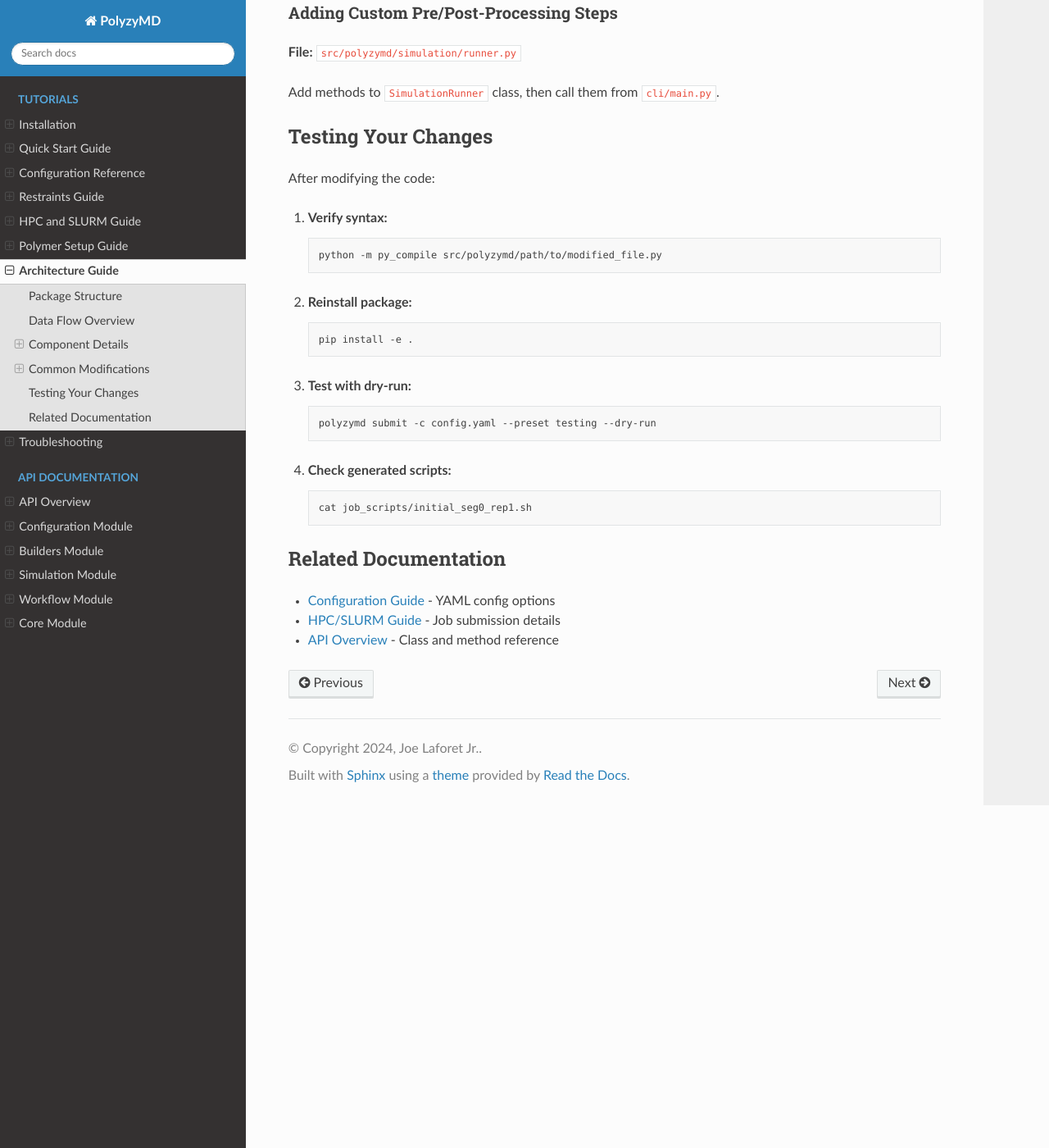
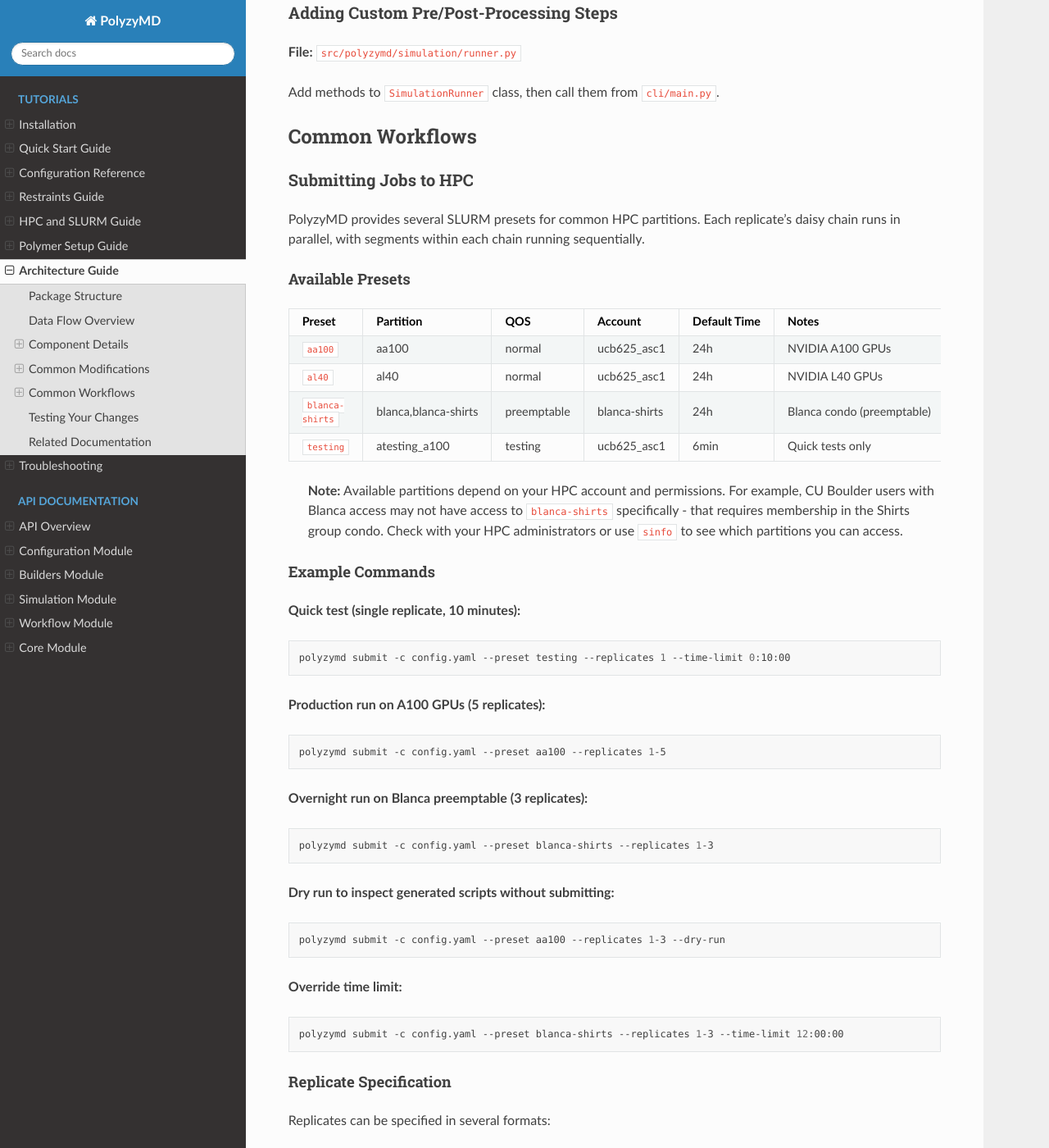
Before and after one commit to joelaforet/polyzymd, a Sphinx documentation site: the page built from docs/source/tutorials/architecture.md, in a window 1280 px wide and 1400 px high, scrolled down 7493 px. Shown: the whole window at 82% size. Built offline with Sphinx 7.4.7 and the Read the Docs theme 3.1.0, drawn with Linux system fonts in a browser that asks for light colours; some of the changed text lies outside the part shown.

Commit message:
updated documentation with some useful commands

````diff
--- a/docs/source/tutorials/architecture.md
+++ b/docs/source/tutorials/architecture.md
@@ -328,6 +328,71 @@ force_field:
 
 Add methods to `SimulationRunner` class, then call them from `cli/main.py`.
 
+## Common Workflows
+
+### Submitting Jobs to HPC
+
+PolyzyMD provides several SLURM presets for common HPC partitions. Each replicate's daisy chain runs in parallel, with segments within each chain running sequentially.
+
+#### Available Presets
+
+| Preset | Partition | QOS | Account | Default Time | Notes |
+|--------|-----------|-----|---------|--------------|-------|
+| `aa100` | aa100 | normal | ucb625_asc1 | 24h | NVIDIA A100 GPUs |
+| `al40` | al40 | normal | ucb625_asc1 | 24h | NVIDIA L40 GPUs |
+| `blanca-shirts` | blanca,blanca-shirts | preemptable | blanca-shirts | 24h | Blanca condo (preemptable) |
+| `testing` | atesting_a100 | testing | ucb625_asc1 | 6min | Quick tests only |
+
+> **Note:** Available partitions depend on your HPC account and permissions. For example, CU Boulder users with Blanca access may not have access to `blanca-shirts` specifically - that requires membership in the Shirts group condo. Check with your HPC administrators or use `sinfo` to see which partitions you can access.
+
+#### Example Commands
+
+**Quick test (single replicate, 10 minutes):**
+```bash
+polyzymd submit -c config.yaml --preset testing --replicates 1 --time-limit 0:10:00
+```
+
+**Production run on A100 GPUs (5 replicates):**
+```bash
+polyzymd submit -c config.yaml --preset aa100 --replicates 1-5
+```
+
+**Overnight run on Blanca preemptable (3 replicates):**
+```bash
+polyzymd submit -c config.yaml --preset blanca-shirts --replicates 1-3
+```
+
+**Dry run to inspect generated scripts without submitting:**
+```bash
+polyzymd submit -c config.yaml --preset aa100 --replicates 1-3 --dry-run
+```
+
+**Override time limit:**
+```bash
+polyzymd submit -c config.yaml --preset blanca-shirts --replicates 1-3 --time-limit 12:00:00
+```
+
+#### Replicate Specification
+
+Replicates can be specified in several formats:
+- Single: `--replicates 1`
+- Range: `--replicates 1-5` (runs replicates 1, 2, 3, 4, 5)
+- List: `--replicates 1,3,5` (runs replicates 1, 3, 5)
+
+#### Monitoring Jobs
+
+After submission:
+```bash
+# Check job status
+squeue -u $USER
+
+# View job details
+scontrol show job <job_id>
+
+# Check SLURM output logs
+cat slurm_logs/s0_r1_*.out
+```
+
 ## Testing Your Changes
 
 After modifying the code:
````
